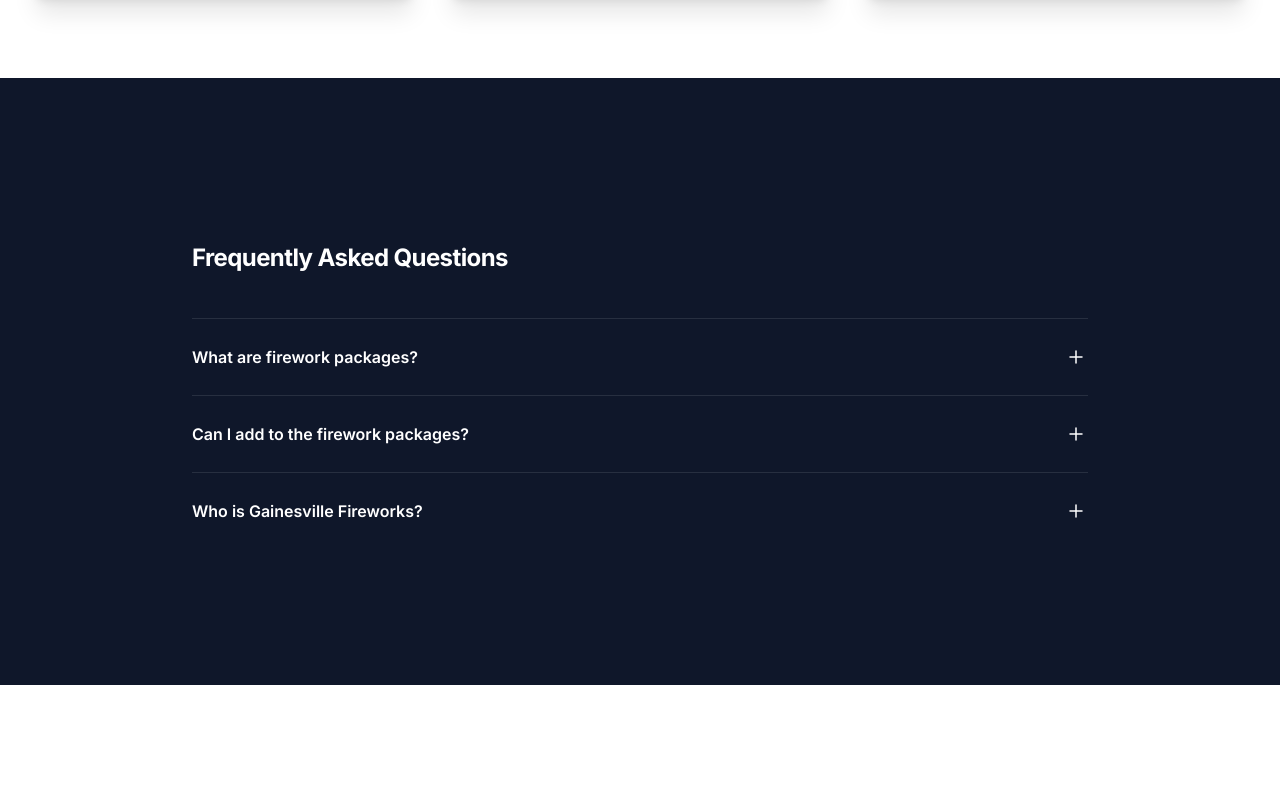
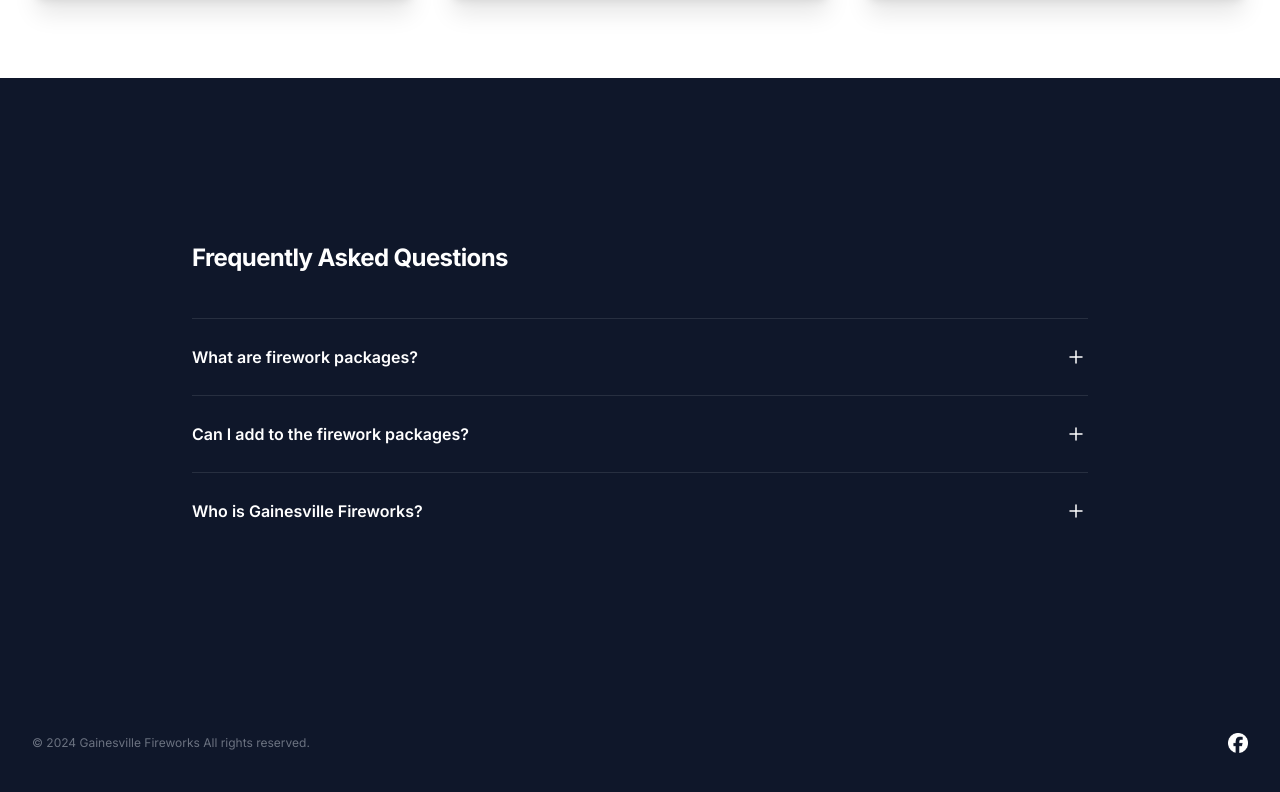
Before and after one commit to jessereevs/gainesville-fireworks, a Next.js app: page / in a window 1280 px wide. Shown: the part 960-1752 px from the top of the page. Before the commit the page ends 1725 px from the top, so only its background shows below. Built offline with nearby package versions, Linux system fonts and the light colour scheme.

Commit message:
Add Footer

```diff
--- a/app/page.tsx
+++ b/app/page.tsx
@@ -3,6 +3,7 @@
 import Header from '@/app/ui/header';
 import PromoSection from '@/app/ui/home/promo_section';
 import FAQ from '@/app/ui/home/faq';
+import Footer from '@/app/ui/footer';
 
 export default function Home() {
   return (
@@ -10,6 +11,7 @@ export default function Home() {
       <Header />
       <PromoSection />
       <FAQ />
+      <Footer />
     </main>
   );
 }
--- /dev/null
+++ b/app/ui/footer.tsx
@@ -0,0 +1,39 @@
+import Image from 'next/image';
+import Facebook_Logo from '@/public/images/Facebook_Logo_Secondary.png';
+
+const navigation = [
+	{
+	  name: 'Facebook',
+	  href: '#',
+	  icon: () => (
+	  <Image
+		src={Facebook_Logo}
+		alt='Facebook Logo'
+		width={20}
+		height={20}
+	  />
+	  )
+	},
+  ]
+
+  export default function Footer() {
+	return (
+	  <footer className="bg-slate-900">
+		<div className="mx-auto max-w-7xl px-6 py-12 md:flex md:items-center md:justify-between lg:px-8">
+		  <div className="flex justify-center space-x-6 md:order-2">
+			{navigation.map((item) => (
+			  <a key={item.name} href={item.href} className="text-gray-400 hover:text-gray-500">
+				<span className="sr-only">{item.name}</span>
+				<item.icon aria-hidden="true" />
+			  </a>
+			))}
+		  </div>
+		  <div className="mt-8 md:order-1 md:mt-0">
+			<p className="text-center text-xs leading-5 text-gray-500">
+			  &copy; 2024 Gainesville Fireworks All rights reserved.
+			</p>
+		  </div>
+		</div>
+	  </footer>
+	)
+  }
--- a/app/ui/home/faq.tsx
+++ b/app/ui/home/faq.tsx
@@ -21,7 +21,7 @@ const faqs = [
 
 export default function Example() {
   return (
-    <div className="bg-slate-900 my-20">
+    <div className="bg-slate-900 mt-20">
       <div className="mx-auto max-w-7xl px-6 py-24 sm:py-32 lg:px-8 lg:py-40">
         <div className="mx-auto max-w-4xl divide-y divide-white/10">
           <h2 className="text-2xl font-bold leading-10 tracking-tight text-white">Frequently Asked Questions</h2>
```
Also changed, not shown: public/images/Facebook_Logo_Secondary.png (added).
